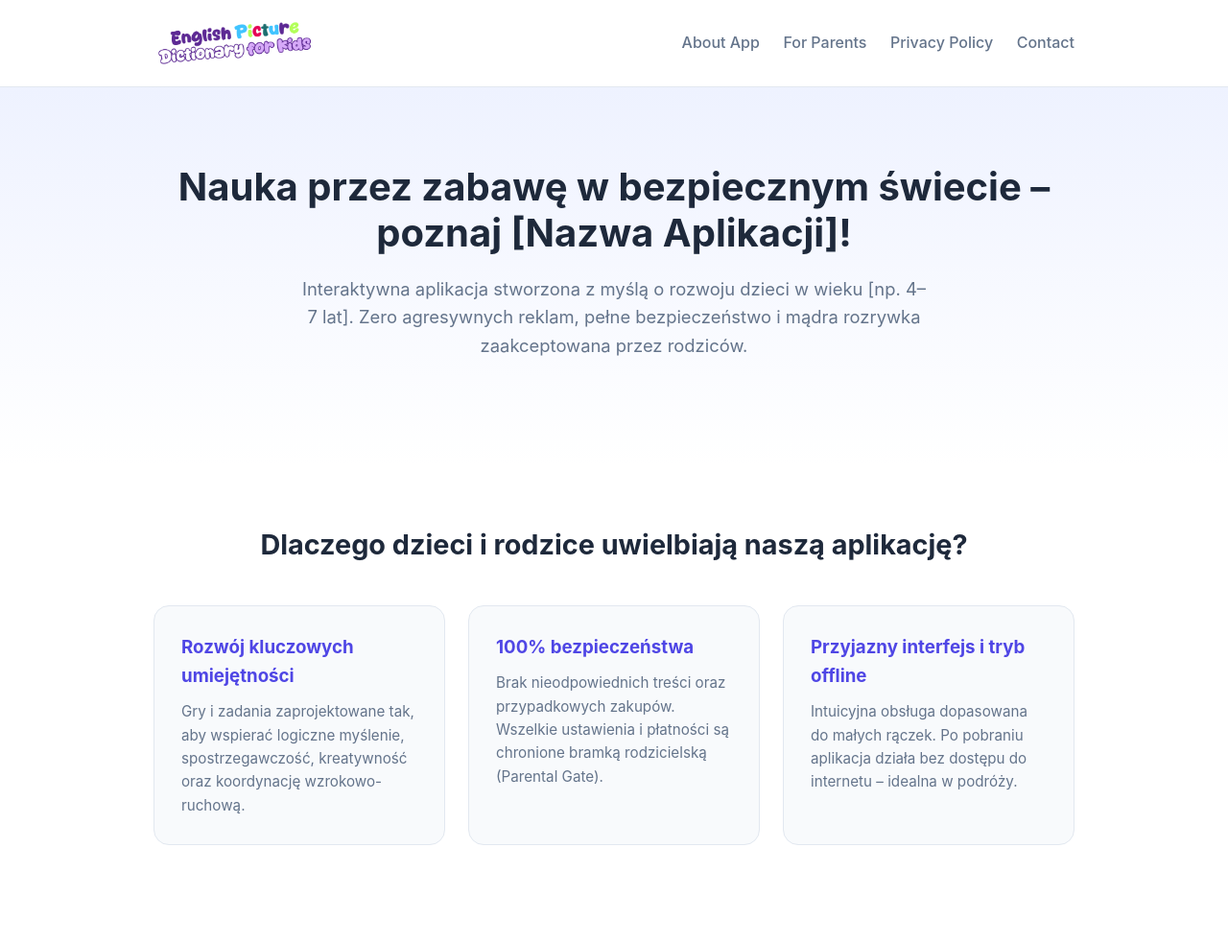
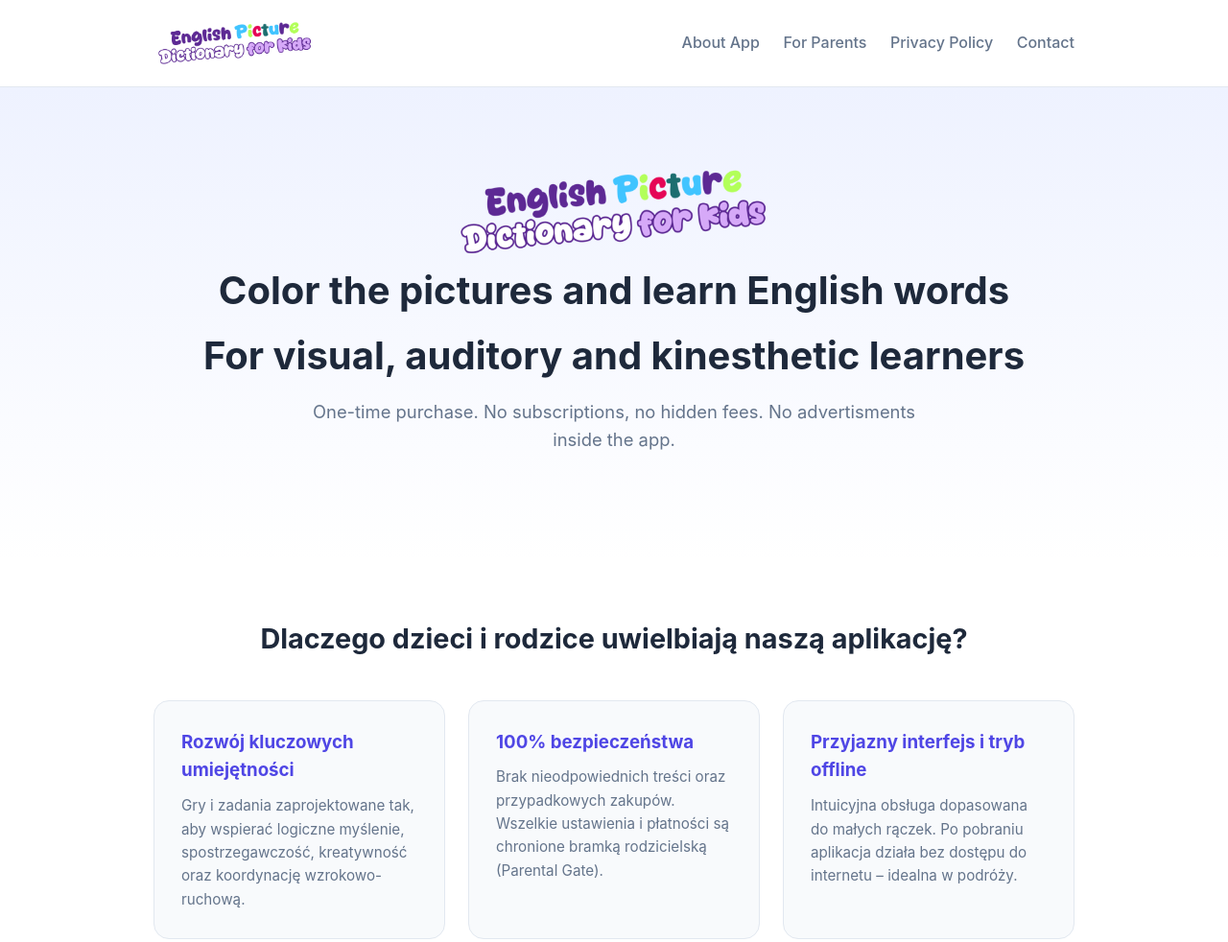
Before and after one commit to PictureDictionary/landing-page, a plain HTML site: page index.html in a window 1280 px wide. Shown: the top 982 px of the page at 96% size. Drawn offline with Linux system fonts and the light colour scheme.

Commit message:
Update hero section with English content
Removed Polish text and added English descriptions for clarity.

```diff
--- a/index.html
+++ b/index.html
@@ -193,9 +193,10 @@
     <main>
         <section class="hero">
             <div class="container">
-
-                <h1>Nauka przez zabawę w bezpiecznym świecie – poznaj [Nazwa Aplikacji]!</h1>
-                <p>Interaktywna aplikacja stworzona z myślą o rozwoju dzieci w wieku [np. 4–7 lat]. Zero agresywnych reklam, pełne bezpieczeństwo i mądra rozrywka zaakceptowana przez rodziców.</p>
+                <img src="logo_mini.png" alt="English Picture Dictionary for Kids" style="height: 100px; width: auto;">
+                <h1>Color the pictures and learn English words</h1>
+                <h1>For visual, auditory and kinesthetic learners</h1>
+                <p>One-time purchase. No subscriptions, no hidden fees. No advertisments inside the app.</p>
 
             </div>
         </section>
```
